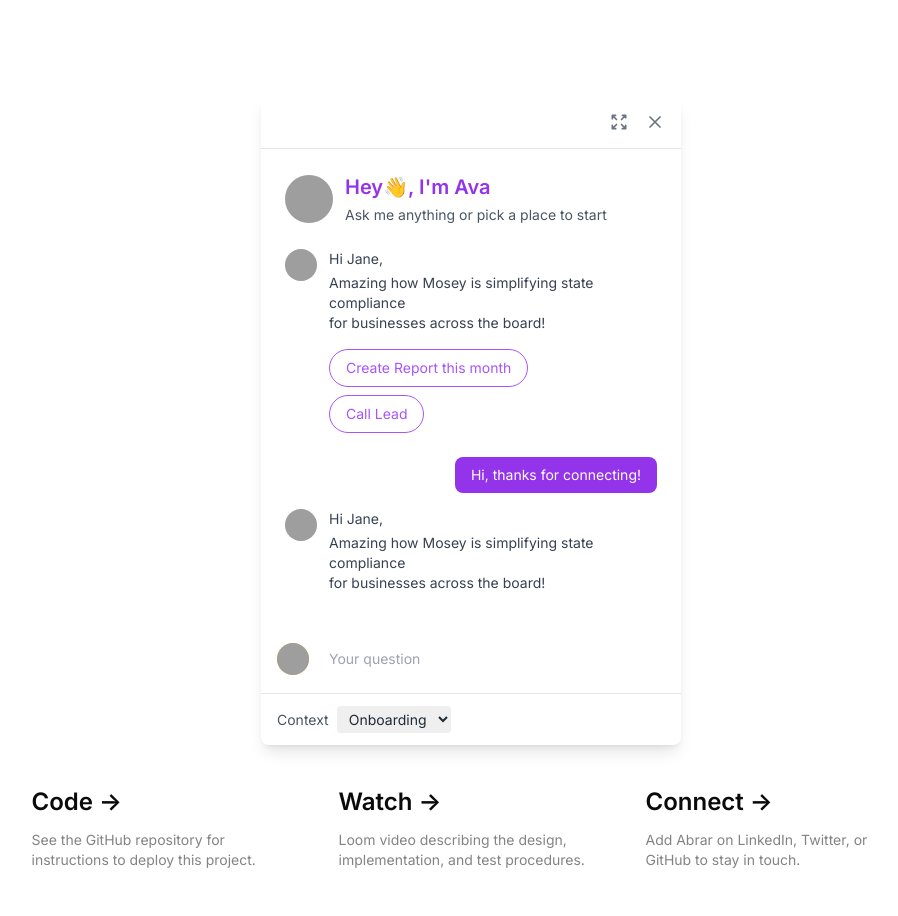
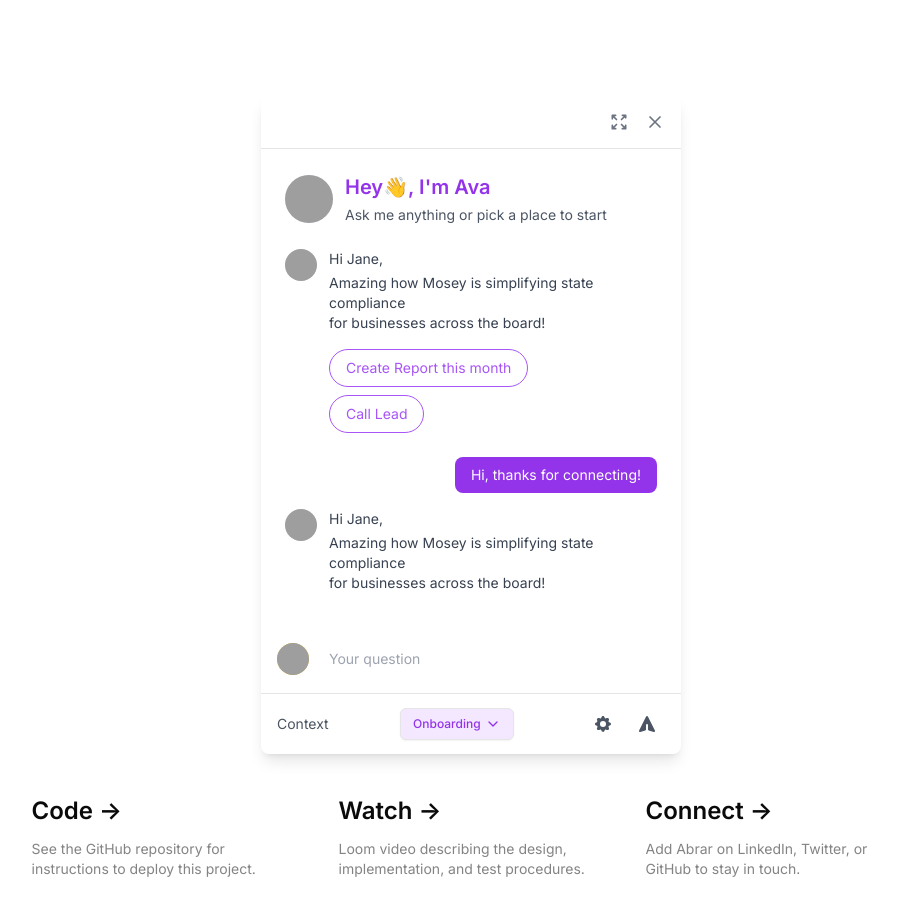
Before and after one commit to abrarfrahman/abrartisan-ai, a Next.js app: page / in a window 1280 px wide. Shown: the top 916 px of the page, without its empty margins (169-1067 px from the left). Built offline with nearby package versions, Linux system fonts and the light colour scheme; grey boxes are pictures that could not be loaded.

Commit message:
basic switcher setup

```diff
--- a/app/chatWidget.tsx
+++ b/app/chatWidget.tsx
@@ -1,10 +1,29 @@
 "use client";
+import { ChevronDown } from "lucide-react";
 import React, { useState } from 'react';
+import { Button } from "@/components/ui/button"
+import {
+    DropdownMenu,
+    DropdownMenuContent,
+    DropdownMenuItem,
+    DropdownMenuTrigger,
+  } from "@/components/ui/dropdown-menu"
 
 export default function ChatWidget() {
     const [inputMessage, setInputMessage] = useState('');
     const [showFullScreen, setShowFullScreen] = useState(false);
     const [context, setContext] = useState('Onboarding');
+
+    const getContextColor = (ctx: String) => {
+        switch (ctx) {
+          case 'Onboarding':
+            return 'text-purple-600 bg-purple-100'
+          case 'Campaign':
+            return 'text-yellow-600 bg-yellow-100'
+          default:
+            return 'text-gray-600 bg-gray-100'
+        }
+      }
 
     return (
     <>
@@ -128,17 +147,37 @@ export default function ChatWidget() {
 
             {/* Context selector */}
             <div className="px-4 py-3 border-t flex items-center justify-between">
+                <span className="text-sm text-gray-600">Context</span>
+
+                <DropdownMenu>
+                <DropdownMenuTrigger asChild>
+                    <Button variant="outline" size="sm" className={`gap-1 ${getContextColor(context)}`}>
+                    {context}
+                    <ChevronDown className="h-4 w-4" />
+                    </Button>
+                </DropdownMenuTrigger>
+                <DropdownMenuContent align="end">
+                    <DropdownMenuItem onClick={() => setContext('Onboarding')} className={getContextColor('Onboarding')}>
+                    Onboarding
+                    </DropdownMenuItem>
+                    <DropdownMenuItem onClick={() => setContext('Campaign')} className={getContextColor('Compliance')}>
+                    Campaign
+                    </DropdownMenuItem>
+                </DropdownMenuContent>
+                </DropdownMenu>
+
                 <div className="flex items-center space-x-2">
-                    <span className="text-sm text-gray-600">Context</span>
-                    <select
-                        value={context}
-                        onChange={(e) => setContext(e.target.value)}
-                        className="text-sm text-gray-800 hover:bg-gray-100 px-2 py-1 rounded border-none"
-                    >
-                        <option value="Onboarding">Onboarding</option>
-                        <option value="Support">Campaign</option>
-                    </select>
-                </div>
+                <button className="p-2 hover:bg-gray-100 rounded-full">
+                <svg xmlns="http://www.w3.org/2000/svg" className="h-5 w-5 text-gray-600" viewBox="0 0 20 20" fill="currentColor">
+                    <path fillRule="evenodd" d="M11.49 3.17c-.38-1.56-2.6-1.56-2.98 0a1.532 1.532 0 01-2.286.948c-1.372-.836-2.942.734-2.106 2.106.54.886.061 2.042-.947 2.287-1.561.379-1.561 2.6 0 2.978a1.532 1.532 0 01.947 2.287c-.836 1.372.734 2.942 2.106 2.106a1.532 1.532 0 012.287.947c.379 1.561 2.6 1.561 2.978 0a1.533 1.533 0 012.287-.947c1.372.836 2.942-.734 2.106-2.106a1.533 1.533 0 01.947-2.287c1.561-.379 1.561-2.6 0-2.978a1.532 1.532 0 01-.947-2.287c.836-1.372-.734-2.942-2.106-2.106a1.532 1.532 0 01-2.287-.947zM10 13a3 3 0 100-6 3 3 0 000 6z" clipRule="evenodd" />
+                </svg>
+                </button>
+                <button className="p-2 hover:bg-gray-100 rounded-full">
+                <svg xmlns="http://www.w3.org/2000/svg" className="h-5 w-5 text-gray-600" viewBox="0 0 20 20" fill="currentColor">
+                    <path d="M10.894 2.553a1 1 0 00-1.788 0l-7 14a1 1 0 001.169 1.409l5-1.429A1 1 0 009 15.571V11a1 1 0 112 0v4.571a1 1 0 00.725.962l5 1.428a1 1 0 001.17-1.408l-7-14z" />
+                </svg>
+                </button>
+            </div>
             </div>
         </div>
     </>
```
